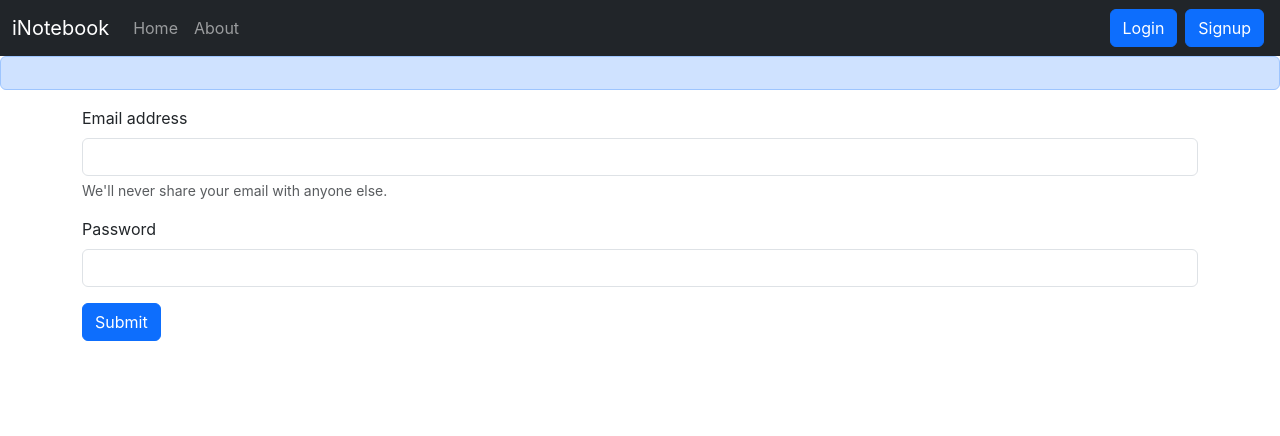
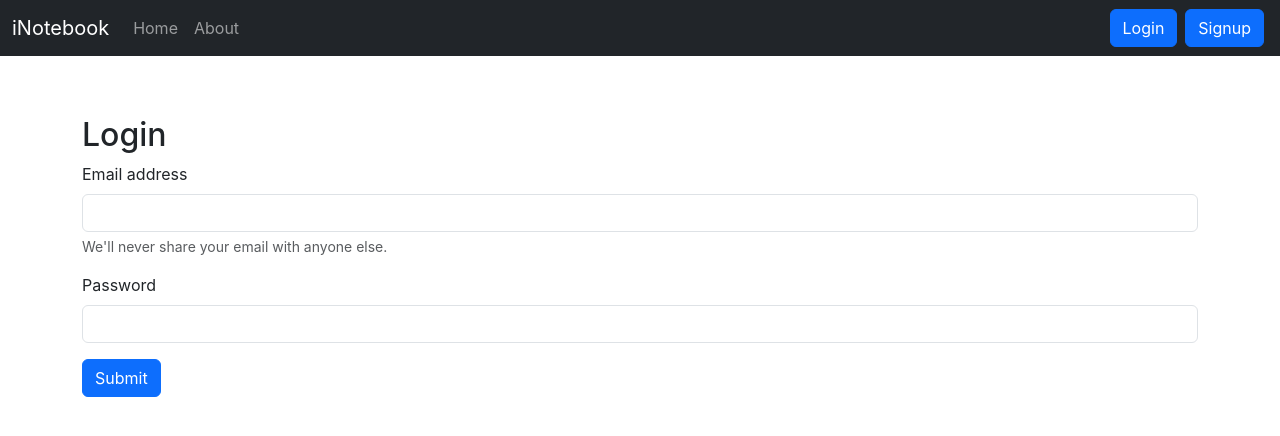
Before and after one commit to Yashwadkar2121/inotebook, a React (Create React App) app in the folder frontend/: page /login in a window 1280 px wide. Shown: the top 436 px of the page. Built offline with nearby package versions, Linux system fonts and the light colour scheme.

Commit message:
Add Success,Add Alerts

```diff
--- a/frontend/src/App.js
+++ b/frontend/src/App.js
@@ -4,24 +4,42 @@ import About from "./components/About";
 import Navbar from "./components/Navbar";
 import NoteState from "./context/notes/NoteState";
 import Alert from "./components/Alert";
+import { useState } from "react";
 
 import { BrowserRouter, Routes, Route } from "react-router-dom";
 import Login from "./components/Login";
 import Signup from "./components/Signup";
 
 function App() {
+  // Alert--> Enable Alert Mess
+  const [alert, setAlert] = useState(null);
+  const showAlert = (message, type) => {
+    setAlert({
+      msg: message,
+      type: type,
+    });
+    setTimeout(() => {
+      setAlert(null);
+    }, 1500);
+  };
   return (
     <>
       <NoteState>
         <BrowserRouter>
           <Navbar />
-          <Alert />
+          <div className="my-5">
+            <Alert alert={alert} />
+          </div>
+
           <div className="container">
             <Routes>
-              <Route exact path="/" element={<Home />} />
-              <Route exact path="/about" element={<About />} />
-              <Route exact path="/login" element={<Login />} />
-              <Route exact path="/signup" element={<Signup />} />
+              <Route path="/" element={<Home showAlert={showAlert} />} />
+              <Route path="/about" element={<About />} />
+              <Route path="/login" element={<Login showAlert={showAlert} />} />
+              <Route
+                path="/signup"
+                element={<Signup showAlert={showAlert} />}
+              />
             </Routes>
           </div>
         </BrowserRouter>
--- a/frontend/src/components/AddNote.js
+++ b/frontend/src/components/AddNote.js
@@ -1,7 +1,7 @@
 import React, { useContext, useState } from "react";
 import noteContext from "../context/notes/noteContext";
 
-const AddNote = () => {
+const AddNote = (props) => {
   const context = useContext(noteContext);
   const { addNote } = context;
 
@@ -11,13 +11,14 @@ const AddNote = () => {
     e.preventDefault();
     addNote(note.title, note.description, note.tag);
     setNote({ title: "", description: "", tag: "" });
+    props.showAlert("Adding Note Succesfully", "success");
   };
 
   const onChange = (e) => {
     setNote({ ...note, [e.target.name]: e.target.value });
   };
   return (
-    <div className="container my-3">
+    <div className="container">
       <h2>Add a Note</h2>
       <form className="my-3">
         <div className="mb-3">
--- a/frontend/src/components/Alert.js
+++ b/frontend/src/components/Alert.js
@@ -1,12 +1,17 @@
 import React from "react";
 
-const Alert = (props) => {
+function Alert(props) {
   return (
-    <div>
-      <div className="alert alert-primary" role="alert">
-        {props.message}
-      </div>
+    <div style={{ height: "20px" }}>
+      {props.alert && (
+        <div
+          className={`alert alert-${props.alert.type} alert-dismissible fade show role="alert`}
+        >
+          <strong>{props.alert.type}</strong> {props.alert.msg}
+        </div>
+      )}
     </div>
   );
-};
+}
+
 export default Alert;
--- a/frontend/src/components/Home.js
+++ b/frontend/src/components/Home.js
@@ -1,9 +1,10 @@
 import Notes from "./Notes";
 
-const Home = () => {
+const Home = (props) => {
+  const { showAlert } = props;
   return (
     <div>
-      <Notes />
+      <Notes showAlert={showAlert} />
     </div>
   );
 };
--- a/frontend/src/components/Login.js
+++ b/frontend/src/components/Login.js
@@ -22,9 +22,10 @@ const Login = (props) => {
     if (json.success) {
       // Save the auth token and redirect
       localStorage.setItem("token", json.authtoken);
-      history.push("/");
+      props.showAlert("Login is Succesfully", "success");
+      history("/");
     } else {
-      alert("Invalid credentials");
+      props.showAlert("Invalid credentials", "danger");
     }
   };
 
@@ -35,6 +36,7 @@ const Login = (props) => {
   return (
     <div>
       <form onSubmit={handleSubmit}>
+        <h2>Login</h2>
         <div className="mb-3">
           <label htmlFor="email" className="form-label">
             Email address
--- a/frontend/src/components/Navbar.js
+++ b/frontend/src/components/Navbar.js
@@ -4,7 +4,7 @@ import { Link, useLocation } from "react-router-dom";
 const Navbar = () => {
   let location = useLocation();
   return (
-    <nav className="navbar navbar-expand-lg navbar-dark bg-dark">
+    <nav className="navbar navbar-expand-lg navbar-dark bg-dark fixed-top">
       <div className="container-fluid">
         <Link className="navbar-brand" to="/">
           iNotebook
--- a/frontend/src/components/Noteitem.js
+++ b/frontend/src/components/Noteitem.js
@@ -15,6 +15,7 @@ const Noteitem = (props) => {
               className="far fa-trash-alt mx-2"
               onClick={() => {
                 deleteNote(note._id);
+                props.showAlert("Deleting Note is Succesfully", "success");
               }}
             ></i>
             <i
--- a/frontend/src/components/Notes.js
+++ b/frontend/src/components/Notes.js
@@ -3,7 +3,7 @@ import noteContext from "../context/notes/noteContext";
 import Noteitem from "./Noteitem";
 import AddNote from "./AddNote";
 
-const Notes = () => {
+const Notes = (props) => {
   const context = useContext(noteContext);
   const { notes, getNotes, editNote } = context;
   useEffect(() => {
@@ -31,16 +31,17 @@ const Notes = () => {
 
   const handleClick = (e) => {
     editNote(note.id, note.etitle, note.edescription, note.etag);
+    props.showAlert("Update Note Succesfully", "success");
     refClose.current.click();
   };
 
   const onChange = (e) => {
     setNote({ ...note, [e.target.name]: e.target.value });
   };
-
+  const { showAlert } = props;
   return (
     <>
-      <AddNote />
+      <AddNote showAlert={showAlert} />
       <button
         ref={ref}
         type="button"
@@ -149,7 +150,12 @@ const Notes = () => {
         </div>
         {notes.map((note) => {
           return (
-            <Noteitem key={note._id} updateNote={updateNote} note={note} />
+            <Noteitem
+              key={note._id}
+              updateNote={updateNote}
+              note={note}
+              showAlert={showAlert}
+            />
           );
         })}
       </div>
--- a/frontend/src/components/Signup.js
+++ b/frontend/src/components/Signup.js
@@ -1,7 +1,7 @@
 import React, { useState } from "react";
 import { useNavigate } from "react-router-dom";
 
-const Signup = () => {
+const Signup = (props) => {
   const [credentials, setCredentials] = useState({
     name: "",
     email: "",
@@ -26,13 +26,10 @@ const Signup = () => {
     });
     const json = await response.json();
     console.log(json);
-    if (json.success) {
-      // Save the auth token and redirect
-      localStorage.setItem("token", json.authtoken);
-      history.push("/");
-    } else {
-      alert("Invalid credentials");
-    }
+    // Save the auth token and redirect
+    localStorage.setItem("token", json.authtoken);
+    props.showAlert("Account Create is Succesfully", "success");
+    history("/");
   };
 
   const onChange = (e) => {
@@ -40,6 +37,7 @@ const Signup = () => {
   };
   return (
     <div className="container">
+      <h2>Signup</h2>
       <form onSubmit={handleSubmit}>
         <div className="mb-3">
           <label htmlFor="name" className="form-label">
--- a/frontend/src/context/notes/NoteState.js
+++ b/frontend/src/context/notes/NoteState.js
@@ -23,7 +23,6 @@ const NoteState = (props) => {
 
   // Add a Note
   const addNote = async (title, description, tag) => {
-    // TODO: API Call
     // API Call
     const response = await fetch(`${host}/api/notes/addnote`, {
       method: "POST",
@@ -55,6 +54,7 @@ const NoteState = (props) => {
       return note._id !== id;
     });
     setNotes(newNotes);
+    console.log(json);
   };
 
   // Edit a Note
@@ -70,6 +70,7 @@ const NoteState = (props) => {
       body: JSON.stringify({ title, description, tag }),
     });
     const json = await response.json();
+    console.log(json);
 
     let newNotes = JSON.parse(JSON.stringify(notes));
     // Logic to edit in client
```
Also changed, not shown: 1 other file (tests, documents, lock files or other folders).
